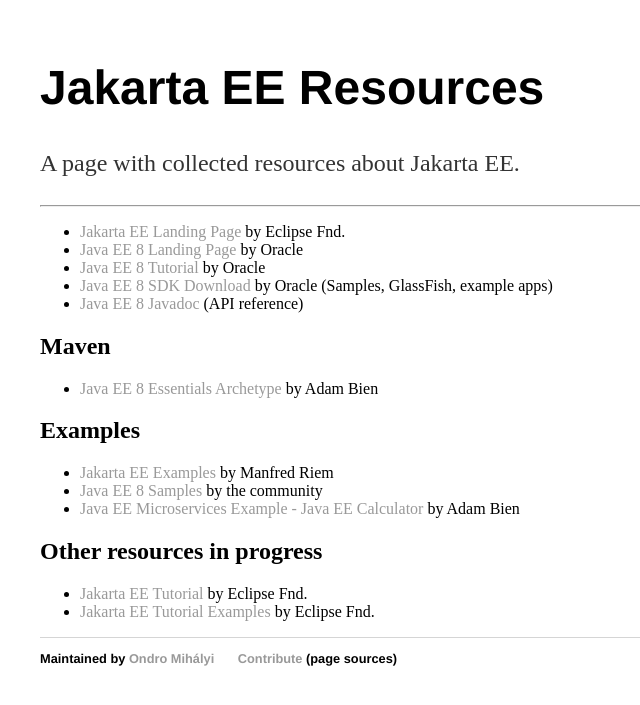
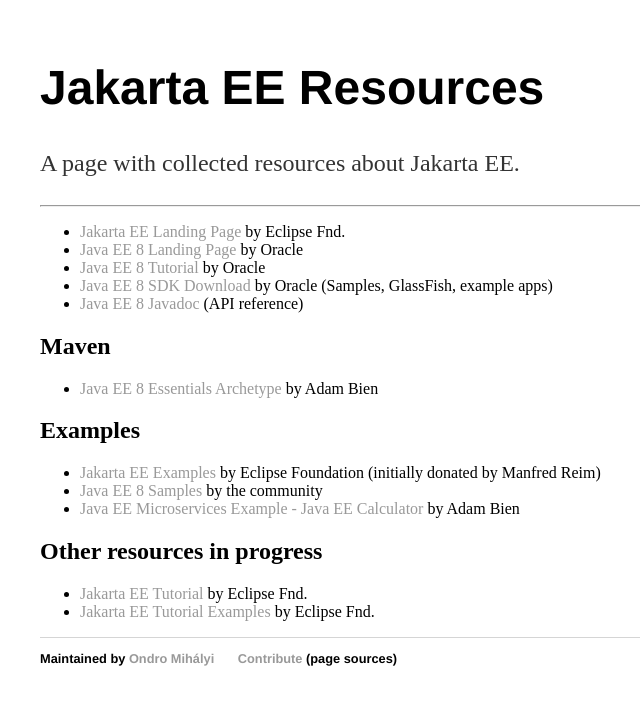
Before and after one commit to awesome-jakartaee/awesome-jakartaee.github.io, a Jekyll site: the page built from index.md, in a window 1280 px wide. Shown: the top 705 px of the page, without its empty margins (152-792 px from the left). Built offline with Jekyll 4.4.1, drawn with Linux system fonts in a browser that asks for light colours.

Commit message:
Updated manfred's examples after donation

```diff
--- a/index.md
+++ b/index.md
@@ -20,7 +20,7 @@
 
 ## Examples
 
-* [Jakarta EE Examples](https://github.com/manorrock/jakartaee-examples) by Manfred Riem
+* [Jakarta EE Examples](https://github.com/eclipse-ee4j/jakartaee-examples) by Eclipse Foundation (initially donated by Manfred Reim)
 * [Java EE 8 Samples](https://github.com/javaee-samples/javaee8-samples) by the community
 * [Java EE Microservices Example - Java EE Calculator](https://github.com/AdamBien/javaee-calculator) by Adam Bien
 
```
